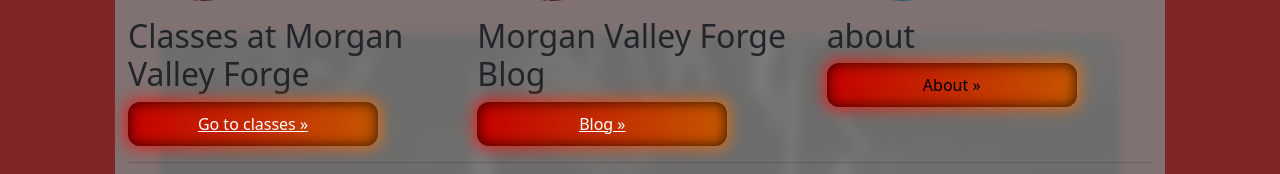
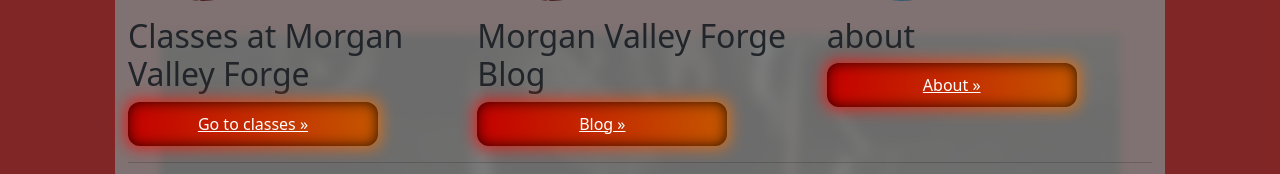
Before and after one commit to Baileyrechkemmr/omimi_swords, a Django app: page / in a window 1280 px wide. Shown: the part 299-473 px from the top of the page. Run offline with Django 3.2, Linux system fonts and the light colour scheme.

Commit message:
buttons all the same

```diff
--- a/projects/templates/projects/home.html
+++ b/projects/templates/projects/home.html
@@ -349,7 +349,9 @@
                 <div class="col-lg-4">
                     <img class="rounded-circle mb-3" src="{% static 'profile_pic_1.png' %}" style="width: 150px; height: 150px">
                     <h2 class="fw-normal">about</h2>
-                    <button class="button" href="{% url 'about' %}">About &raquo;</a></button>
+                    <button class="button">
+                        <a class="button_color" href="{% url 'about' %}">About &raquo;</a>
+                    </button>
                 </div><!-- /.col-lg-4 -->
             </div><!-- /.row -->
 
```
